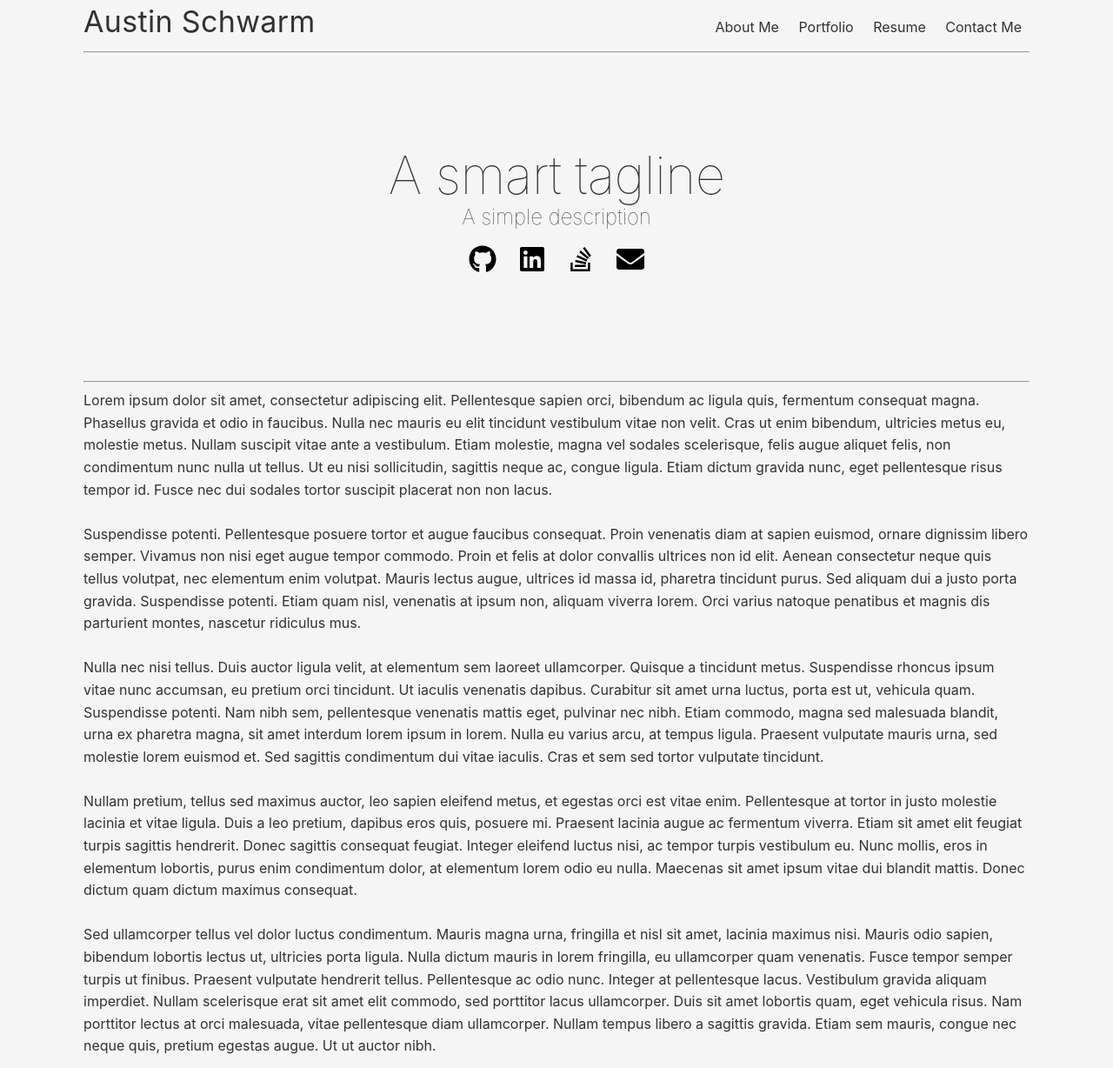
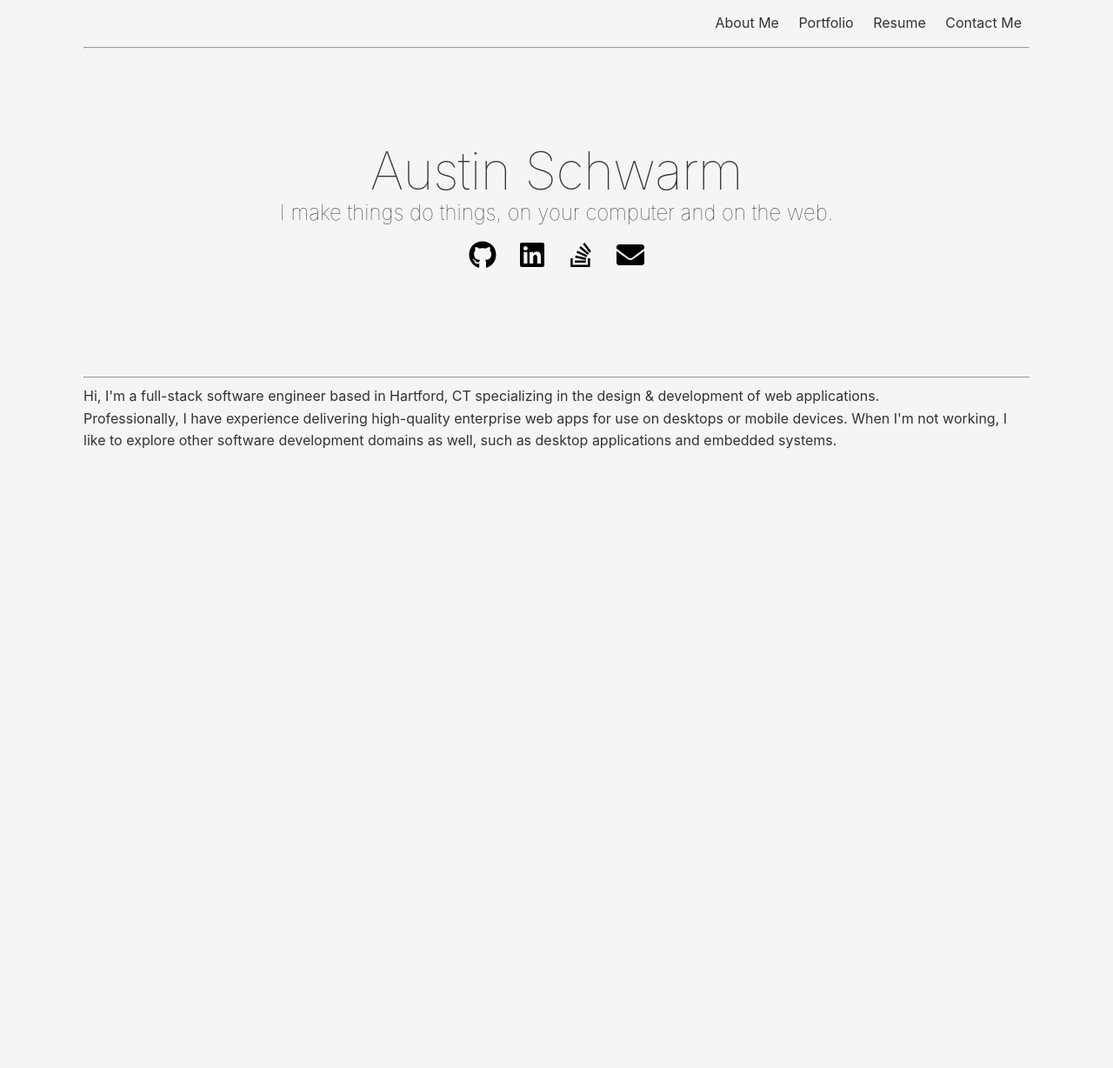
Before and after one commit to schwarmau/schwarmau.github.io, a Jekyll site: the page built from index.html, in a window 1280 px wide. Shown: the whole page at 87% size. Built offline with Jekyll 4.4.1, drawn with Linux system fonts in a browser that asks for light colours; after the commit the page ends 900 px from its top, so only the background shows below that.

Commit message:
replaced TODOs and updated index page

```diff
--- a/_layouts/default.html
+++ b/_layouts/default.html
@@ -16,13 +16,12 @@
 
     <body>
         <header>
-            <a href="/" target="_self" id="home-link"><h4>Austin Schwarm</h4></a>
+            <a href="/" target="_self" id="home-link"><h4>{% if page.url != "/" %}Austin Schwarm{% endif %}</h4></a>
             <button id="mobile-site-nav-hamburger" class="flat-button" onclick="toggleSiteNavigationMenu()"><img src="/assets/svg/hamburger-menu.svg" title="Open Navigation Menu" alt="Menu" /></button>
             <div id="site-navbar-container" class="collapsed-right-mobile">
                 <nav id="site-navigation-menu" class="unset-list collapsed-right-mobile">
                     <div id="mobile-site-nav-exit"><button class="flat-button" onclick="toggleSiteNavigationMenu()">&#x2715;</button></div>
                     {% for item in site.data.site-navigation %}
-                        <!-- TODO: Add styling for currently selected item. Remove no longer relevant stylings from css assets. -->
                         <a href="{{ item.href }}" target="_self" {% if page.url == item.href %} class="site-navigation-currently-selected-item" {% endif %}>{{ item.label }}</a>
                     {% endfor %}
                 </nav>
--- a/assets/css/global.css
+++ b/assets/css/global.css
@@ -1,4 +1,5 @@
 /* TODO: Extract styles that aren't actually global into their own files. */
+/* TODO: Include more mobile-specific classes so not every mobile-only feature needs its own identifier. */
 /* ordered by root > tags > classes > IDs > by media */
 
 :root {
--- a/index.html
+++ b/index.html
@@ -4,8 +4,8 @@ title: Austin Schwarm
 ---
 
 <div id="index-banner">
-    <h2>A smart tagline</h2>
-    <h5>A simple description</h3>
+    <h2>Austin Schwarm</h2>
+    <h5>I make things do things, on your computer and on the web.</h3>
     <div id="index-banner-social-media-icons-container">
         <a href="https://github.com/schwarmau"><img src="/assets/svg/github.svg" title="GitHub" alt="GitHub" /></a>
         <a href="https://www.linkedin.com/in/austin-schwarm"><img src="/assets/svg/linkedin.svg" title="LinkedIn" alt="LinkedIn" /></a>
@@ -17,21 +17,11 @@ title: Austin Schwarm
 <hr />
 
 <p>
-    Lorem ipsum dolor sit amet, consectetur adipiscing elit. Pellentesque sapien orci, bibendum ac ligula quis, fermentum consequat magna. Phasellus gravida et odio in faucibus. Nulla nec mauris eu elit tincidunt vestibulum vitae non velit. Cras ut enim bibendum, ultricies metus eu, molestie metus. Nullam suscipit vitae ante a vestibulum. Etiam molestie, magna vel sodales scelerisque, felis augue aliquet felis, non condimentum nunc nulla ut tellus. Ut eu nisi sollicitudin, sagittis neque ac, congue ligula. Etiam dictum gravida nunc, eget pellentesque risus tempor id. Fusce nec dui sodales tortor suscipit placerat non non lacus.
+    Hi, I'm a full-stack software engineer based in Hartford, CT specializing in the design & development of web applications.
 </p>
-<br />
 <p>
-    Suspendisse potenti. Pellentesque posuere tortor et augue faucibus consequat. Proin venenatis diam at sapien euismod, ornare dignissim libero semper. Vivamus non nisi eget augue tempor commodo. Proin et felis at dolor convallis ultrices non id elit. Aenean consectetur neque quis tellus volutpat, nec elementum enim volutpat. Mauris lectus augue, ultrices id massa id, pharetra tincidunt purus. Sed aliquam dui a justo porta gravida. Suspendisse potenti. Etiam quam nisl, venenatis at ipsum non, aliquam viverra lorem. Orci varius natoque penatibus et magnis dis parturient montes, nascetur ridiculus mus.
+    Professionally, I have experience delivering high-quality enterprise web apps for use on desktops or mobile devices. When I'm not working, I like to explore other software development domains as well, such as desktop applications and embedded systems.
 </p>
-<br />
 <p>
-    Nulla nec nisi tellus. Duis auctor ligula velit, at elementum sem laoreet ullamcorper. Quisque a tincidunt metus. Suspendisse rhoncus ipsum vitae nunc accumsan, eu pretium orci tincidunt. Ut iaculis venenatis dapibus. Curabitur sit amet urna luctus, porta est ut, vehicula quam. Suspendisse potenti. Nam nibh sem, pellentesque venenatis mattis eget, pulvinar nec nibh. Etiam commodo, magna sed malesuada blandit, urna ex pharetra magna, sit amet interdum lorem ipsum in lorem. Nulla eu varius arcu, at tempus ligula. Praesent vulputate mauris urna, sed molestie lorem euismod et. Sed sagittis condimentum dui vitae iaculis. Cras et sem sed tortor vulputate tincidunt.
+
 </p>
-<br />
-<p>
-    Nullam pretium, tellus sed maximus auctor, leo sapien eleifend metus, et egestas orci est vitae enim. Pellentesque at tortor in justo molestie lacinia et vitae ligula. Duis a leo pretium, dapibus eros quis, posuere mi. Praesent lacinia augue ac fermentum viverra. Etiam sit amet elit feugiat turpis sagittis hendrerit. Donec sagittis consequat feugiat. Integer eleifend luctus nisi, ac tempor turpis vestibulum eu. Nunc mollis, eros in elementum lobortis, purus enim condimentum dolor, at elementum lorem odio eu nulla. Maecenas sit amet ipsum vitae dui blandit mattis. Donec dictum quam dictum maximus consequat.
-</p>
-<br />
-<p>
-    Sed ullamcorper tellus vel dolor luctus condimentum. Mauris magna urna, fringilla et nisl sit amet, lacinia maximus nisi. Mauris odio sapien, bibendum lobortis lectus ut, ultricies porta ligula. Nulla dictum mauris in lorem fringilla, eu ullamcorper quam venenatis. Fusce tempor semper turpis ut finibus. Praesent vulputate hendrerit tellus. Pellentesque ac odio nunc. Integer at pellentesque lacus. Vestibulum gravida aliquam imperdiet. Nullam scelerisque erat sit amet elit commodo, sed porttitor lacus ullamcorper. Duis sit amet lobortis quam, eget vehicula risus. Nam porttitor lectus at orci malesuada, vitae pellentesque diam ullamcorper. Nullam tempus libero a sagittis gravida. Etiam sem mauris, congue nec neque quis, pretium egestas augue. Ut ut auctor nibh.
-</p>
```
Also changed, not shown: 3 other files.
